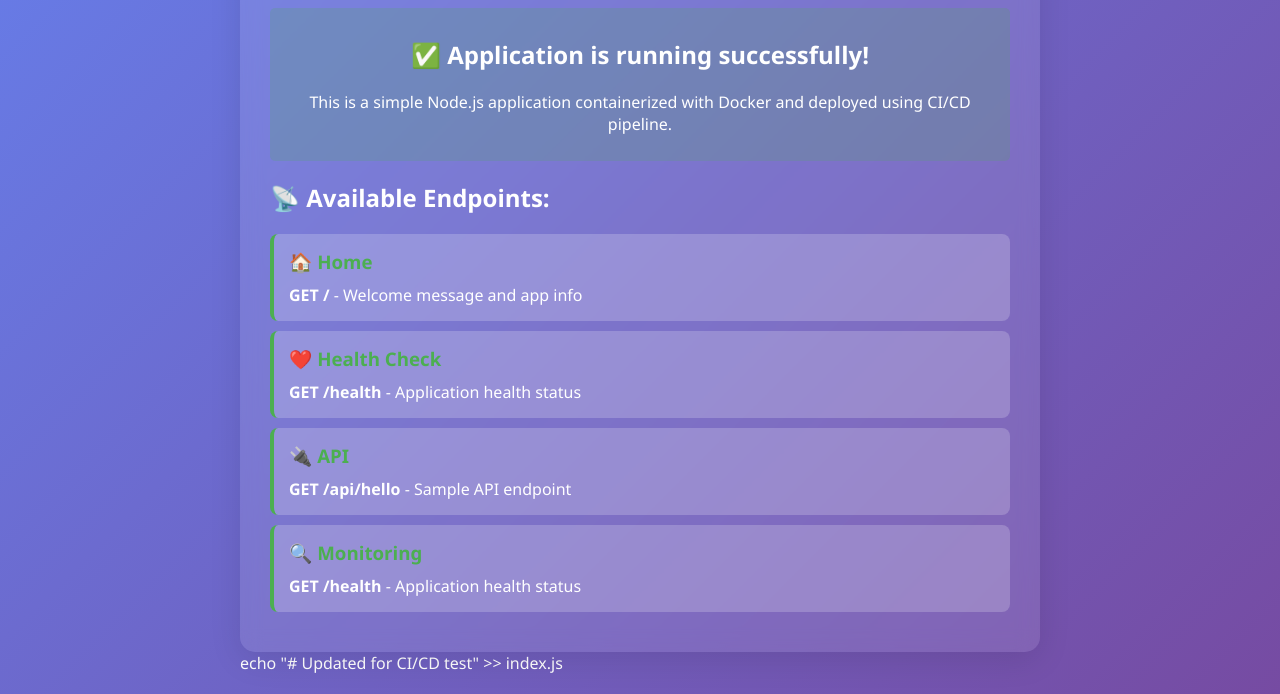
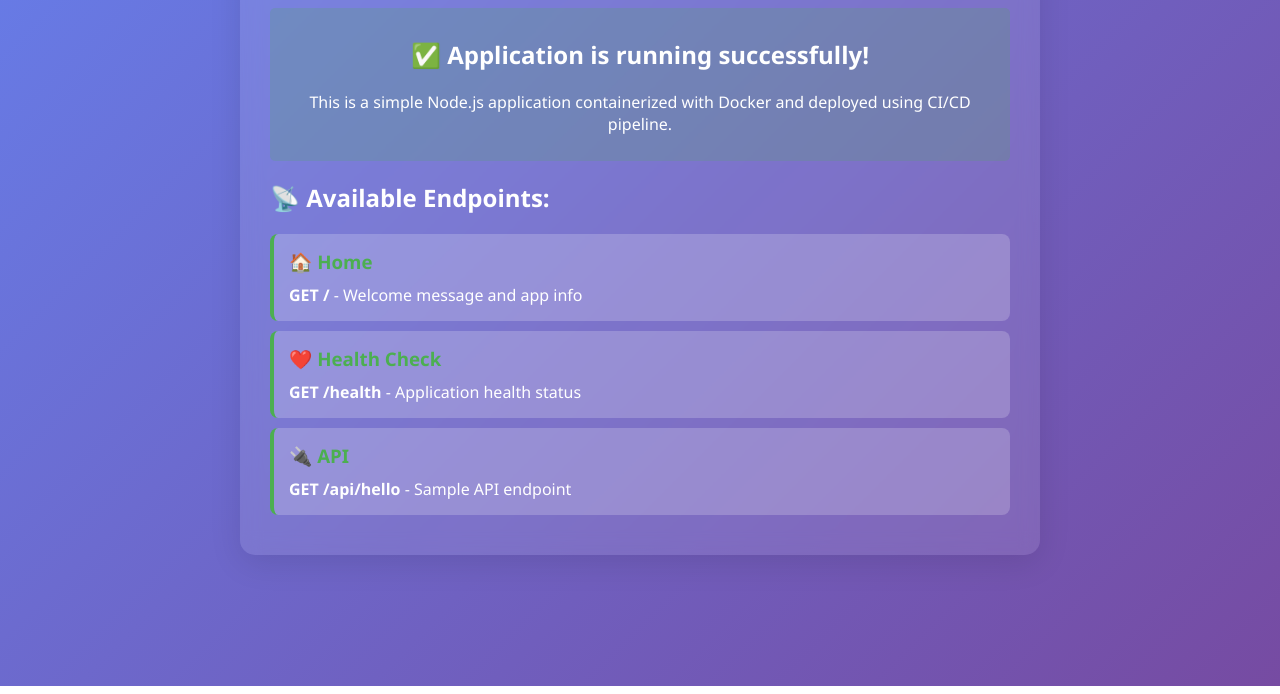
Before and after one commit to jeswinphilip/node-docker-demo, a website: page public/index.html in a window 1280 px wide. Shown: the part 154-848 px from the top of the page. Drawn offline with Linux system fonts and the light colour scheme.

Commit message:
changes made

```diff
--- a/public/index.html
+++ b/public/index.html
@@ -79,13 +79,10 @@
             <h3>🔌 API</h3>
             <a href="/api/hello" target="_blank">GET /api/hello</a> - Sample API endpoint
         </div>
-        <div class="endpoint">
-            <h3>🔍 Monitoring</h3>
-            <a href="/health" target="_blank">GET /health</a> - Application health status
-        </div>
+
 
     </div>
-    echo "# Updated for CI/CD test" >> index.js
+
 
 </body>
 </html>
```
